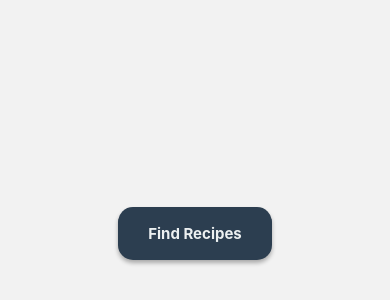
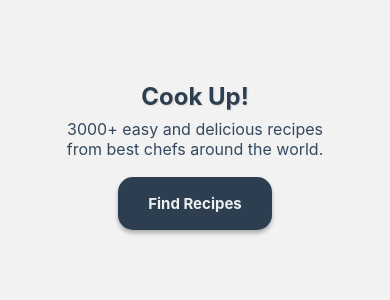
Before and after one commit to lukabagash/Recipe-Project, a React Native app in the folder Recipe-Project/: screen /Page1 in a window 390 px wide. Shown: the part 544-844 px from the top of the page. Built offline with nearby package versions, Linux system fonts and the light colour scheme.

Commit message:
added some text at the top of button

```diff
--- a/Recipe-Project/Pages/Page1.tsx
+++ b/Recipe-Project/Pages/Page1.tsx
@@ -12,6 +12,8 @@ const Page1: React.FC<Page1Props> = ({navigation}) => {
   return (
     <View style={styles.deafultPage}>
       <View style={styles.spacerP1}></View>
+      <Text style={styles.titleTextP1}>Cook Up!</Text>
+      <Text style={styles.descriptionTextP1}>3000+ easy and delicious recipes from best chefs around the world.</Text>
       <View style={styles.buttonContainerP1}>
         <TouchableOpacity style={styles.buttonP1} onPress={() => navigation.navigate('Page2')}>
           <Text style={styles.buttonTextP1}>Find Recipes</Text>
--- a/Recipe-Project/styles/styles.ts
+++ b/Recipe-Project/styles/styles.ts
@@ -8,7 +8,7 @@ export const styles = StyleSheet.create({
     },
 
     spacerP1: {
-        flex: 0.95, // This will take up 75% of the screen height
+        flex: 0.90, // This will take up 90 % of the screen height
     },
 
     buttonContainerP1: {
@@ -34,5 +34,27 @@ export const styles = StyleSheet.create({
         fontWeight: 'bold',
         fontSize: 15,
         textAlign: 'center',
-    }
+    },
+
+    titleTextP1: {
+        fontSize: 24, // Reduced font size for the title
+        fontWeight: 'bold',
+        textAlign: 'center',
+        marginBottom: 8, // Slightly reduced space between the title and the description
+        color: '#2C3E50', // Darker shade of blue for a professional look
+        textShadowColor: 'rgba(0, 0, 0, 0.1)', // Subtle text shadow for depth
+        textShadowOffset: { width: 1, height: 1 },
+        textShadowRadius: 2,
+    },
+
+    descriptionTextP1: {
+        fontSize: 16,
+        textAlign: 'center',
+        marginBottom: 18,
+        marginLeft: '15%',  // 15% space from the left
+        marginRight: '15%', // 15% space from the right
+        color: '#34495E',   // Slightly darker shade for the description
+    },
+
+
 });
```
